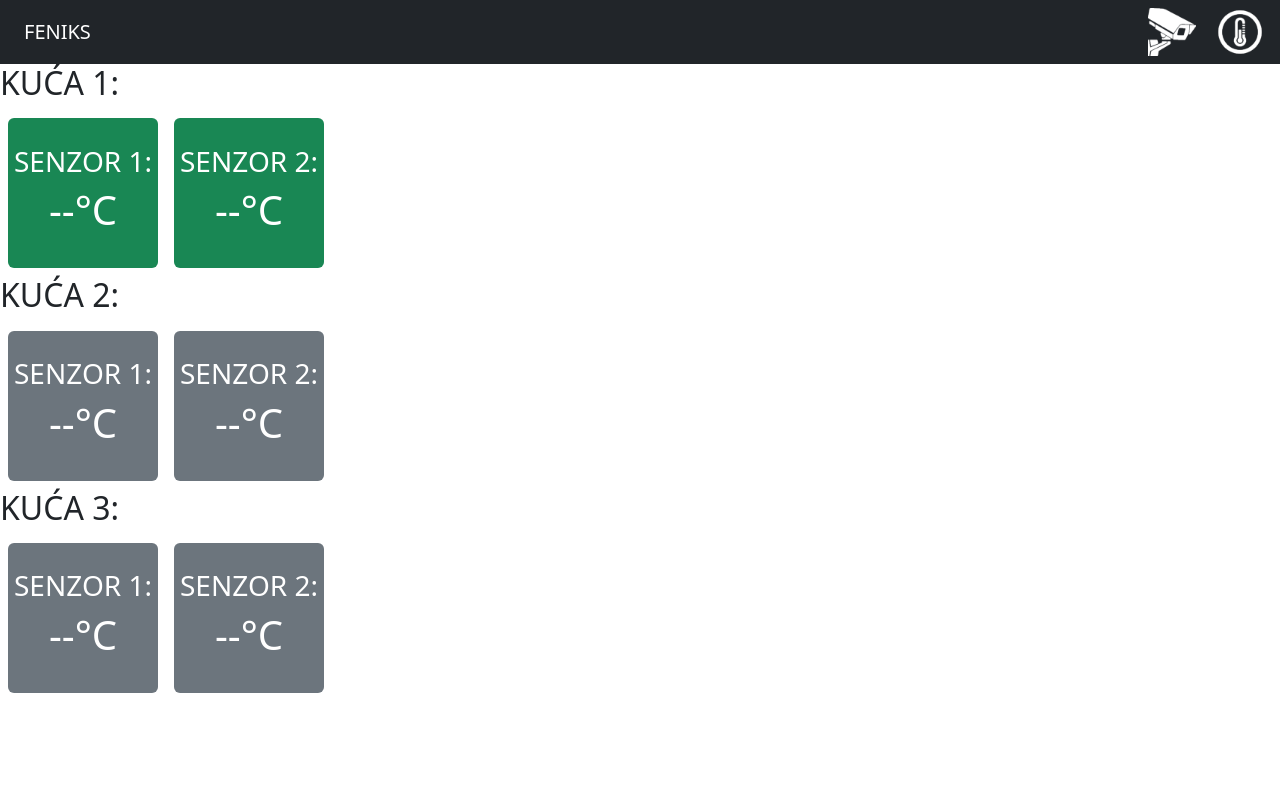
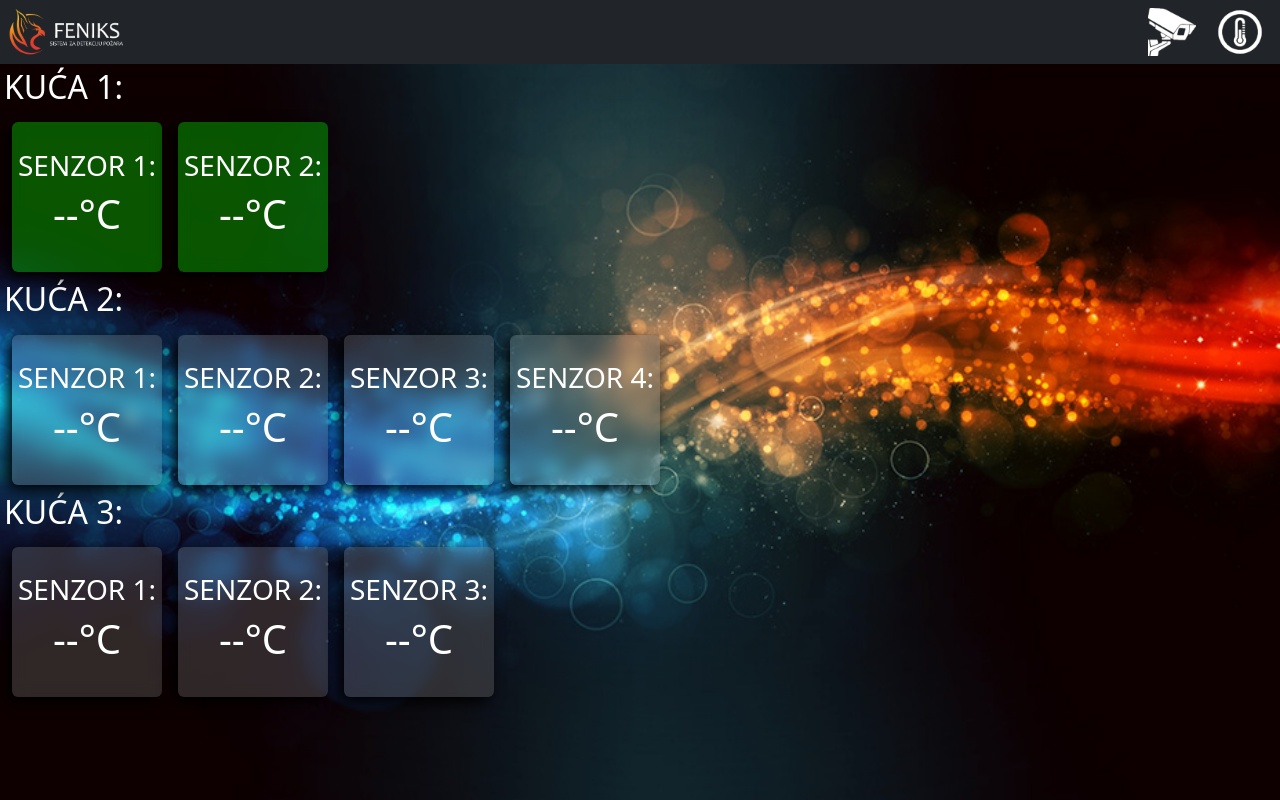
Before and after one commit to voloder/feniks, a Flask app: page /senzori in a window 1280 px wide. Run offline with Flask 2, Linux system fonts and the light colour scheme.

Commit message:
Add files via upload

```diff
--- a/templates/index.html
+++ b/templates/index.html
@@ -30,7 +30,7 @@
 
 <body>
     <nav class="navbar navbar-light bg-dark">
-        <a class="navbar-brand ms-4 text-white" href="..">FENIKS DEMO</a>
+        <img src="/static/FENIKS.png">
         <div class="align-items-end">
             <a  href="/kamere"><img src="/static/kamera.png" style="height: 48px" class="me-3"></a>
             <a  href="/senzori"><img src="/static/termometar.png" style="height: 48px" class="me-3"></a>
--- a/templates/senzori.html
+++ b/templates/senzori.html
@@ -13,41 +13,66 @@
             fetch("/temp").then(r => r.json().then(t => {
                 document.getElementById('temp1').innerHTML = t[0] + "°C"
                 if (t[0] > 40) {
-                    document.getElementById('prikaz1').className = document.getElementById('prikaz1').className.replace("bg-success", "bg-danger")
+                    document.getElementById('prikaz1').className = document.getElementById('prikaz1').className.replace("zelena", "bg-danger")
                 } else {
-                    document.getElementById('prikaz1').className = document.getElementById('prikaz1').className.replace("bg-danger", "bg-success")
+                    document.getElementById('prikaz1').className = document.getElementById('prikaz1').className.replace("bg-danger", "zelena")
                 }
 
                 document.getElementById('temp2').innerHTML = t[1] + "°C"
                 if (t[1] > 40) {
-                    document.getElementById('prikaz2').className = document.getElementById('prikaz2').className.replace("bg-success", "bg-danger")
+                    document.getElementById('prikaz2').className = document.getElementById('prikaz2').className.replace("zelena", "bg-danger")
                 } else {
-                    document.getElementById('prikaz2').className = document.getElementById('prikaz2').className.replace("bg-danger", "bg-success")
+                    document.getElementById('prikaz2').className = document.getElementById('prikaz2').className.replace("bg-danger", "zelena")
                 }
             }))
         }, 500);
     </script>
+    <style>
+        .bg {
+            /* The image used */
+            background-image: url("static/snz.jpg");
+            position:relative;
+            /* Full height */
+            height: 100%;
+            /* Center and scale the image nicely */
+            background-attachment: fixed;
+            background-position: center;
+            background-repeat: no-repeat;
+            background-size: cover;
+        }
+        .zelena {
+            background-color: #00FF0055;
+            backdrop-filter: blur(8px);
+            box-shadow: -5px 5px 15px black;
+        }
 
+        .siva {
+            background-color: #77777755;
+            backdrop-filter: blur(8px);
+            box-shadow: -5px 5px 15px black;
+        }
+    </style>
 </head>
 
-<body>
+<body class="bg">
     <nav class="navbar navbar-light bg-dark">
-        <a class="navbar-brand ms-4 text-white" href="..">FENIKS</a>
+        <a href=".."><img src="/static/FENIKS.png" style="height: 48px" class="ms-2"></a>
         <div class="align-items-end">
             <a href="/kamere"><img src="/static/kamera.png" style="height: 48px" class="me-3"></a>
             <a href="/senzori"><img src="/static/termometar.png" style="height: 48px" class="me-3"></a>
         </div>
     </nav>
+    <div class="p-1 text-white">
         <h2>KUĆA 1:</h2>
         <div class="row gx-0">
             <div id="prikaz1"
-            class="bg-success rounded m-2 d-flex justify-content-center align-items-center text-white d-flex flex-column"
+                class="zelena rounded m-2 d-flex justify-content-center align-items-center text-white d-flex flex-column"
                 style="height:150px;width:150px">
                 <h3>SENZOR 1:</h3>
                 <h1 id="temp1">--°C</h1>
             </div>
             <div id="prikaz2"
-            class="bg-success rounded m-2 d-flex justify-content-center align-items-center text-white d-flex flex-column"
+                class="zelena rounded m-2 d-flex justify-content-center align-items-center text-white d-flex flex-column"
                 style="height:150px;width:150px">
                 <h3>SENZOR 2:</h3>
                 <h1 id="temp2">--°C</h1>
@@ -56,40 +81,48 @@
 
         <h2>KUĆA 2:</h2>
         <div class="row gx-0">
-        <div class="bg-secondary rounded m-2 d-flex justify-content-center align-items-center text-white d-flex flex-column"
+            <div class="siva rounded m-2 d-flex justify-content-center align-items-center text-white flex-column"
                 style="height:150px;width:150px">
                 <h3>SENZOR 1:</h3>
                 <h1>--°C</h1>
             </div>
-        <div class="bg-secondary rounded m-2 d-flex justify-content-center align-items-center text-white d-flex flex-column"
+            <div class="siva rounded m-2 d-flex justify-content-center align-items-center text-white flex-column"
                 style="height:150px;width:150px">
                 <h3>SENZOR 2:</h3>
+                <h1>--°C</h1>
+            </div>
+            <div class="siva rounded m-2 d-flex justify-content-center align-items-center text-white flex-column"
+                style="height:150px;width:150px">
+                <h3>SENZOR 3:</h3>
+                <h1>--°C</h1>
+            </div>
+            <div class="siva rounded m-2 d-flex justify-content-center align-items-center text-white flex-column"
+                style="height:150px;width:150px">
+                <h3>SENZOR 4:</h3>
                 <h1>--°C</h1>
             </div>
         </div>
 
         <h2>KUĆA 3:</h2>
         <div class="row gx-0">
-        <div class="bg-secondary rounded m-2 d-flex justify-content-center align-items-center text-white d-flex flex-column"
+            <div class="siva rounded m-2 d-flex justify-content-center align-items-center text-white flex-column"
                 style="height:150px;width:150px">
                 <h3>SENZOR 1:</h3>
                 <h1>--°C</h1>
             </div>
-        <div class="bg-secondary rounded m-2 d-flex justify-content-center align-items-center text-white d-flex flex-column"
+            <div class="siva rounded m-2 d-flex justify-content-center align-items-center text-white flex-column"
                 style="height:150px;width:150px">
                 <h3>SENZOR 2:</h3>
+                <h1>--°C</h1>
+            </div>
+            <div class="siva rounded m-2 d-flex justify-content-center align-items-center text-white flex-column"
+                style="height:150px;width:150px">
+                <h3>SENZOR 3:</h3>
                 <h1>--°C</h1>
             </div>
         </div>
     </div>
 
-    </div>
-    </div>
-
-
-    </div>
-
-
 </body>
 
 </html>
```
Also changed, not shown: templates/home.html (+4 -5 lines), templates/kamere.html (+25 -6 lines), static/FENIKS.png (added), static/snz.jpg (added). Lines whose indentation alone changed are shown as unchanged.
